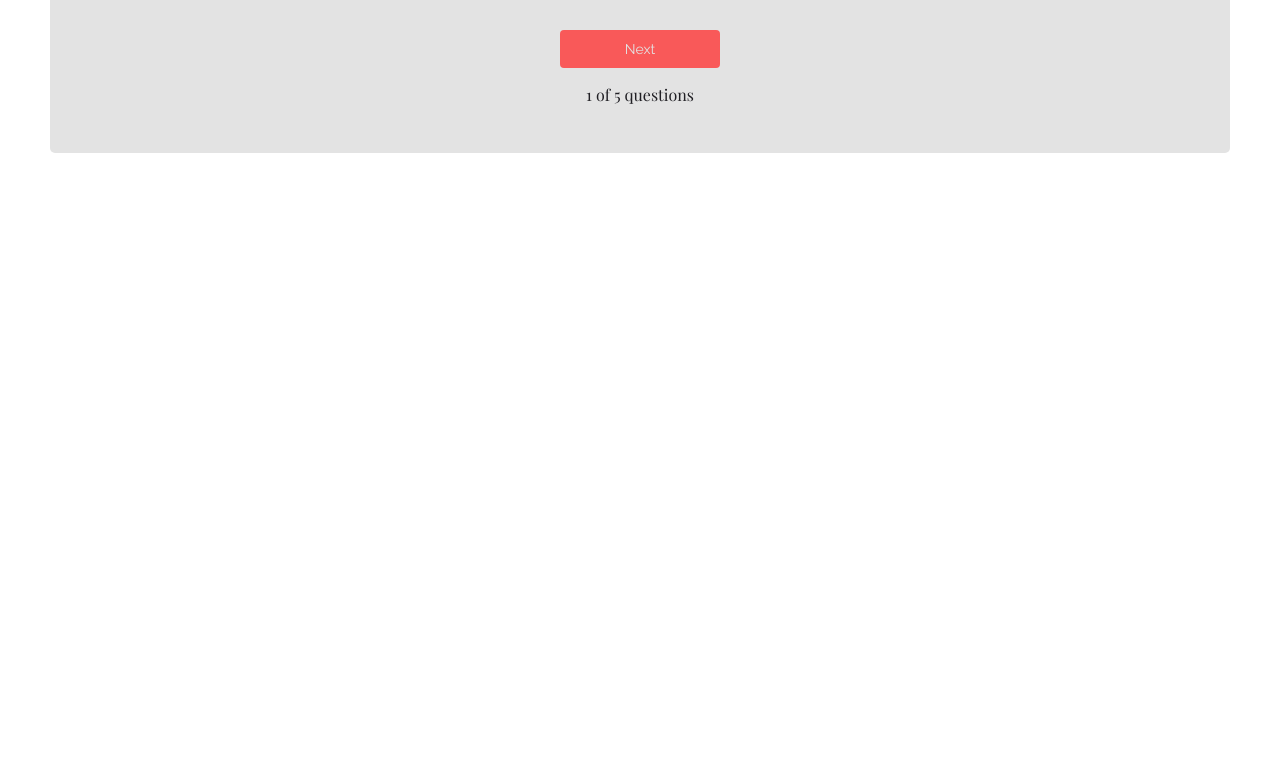
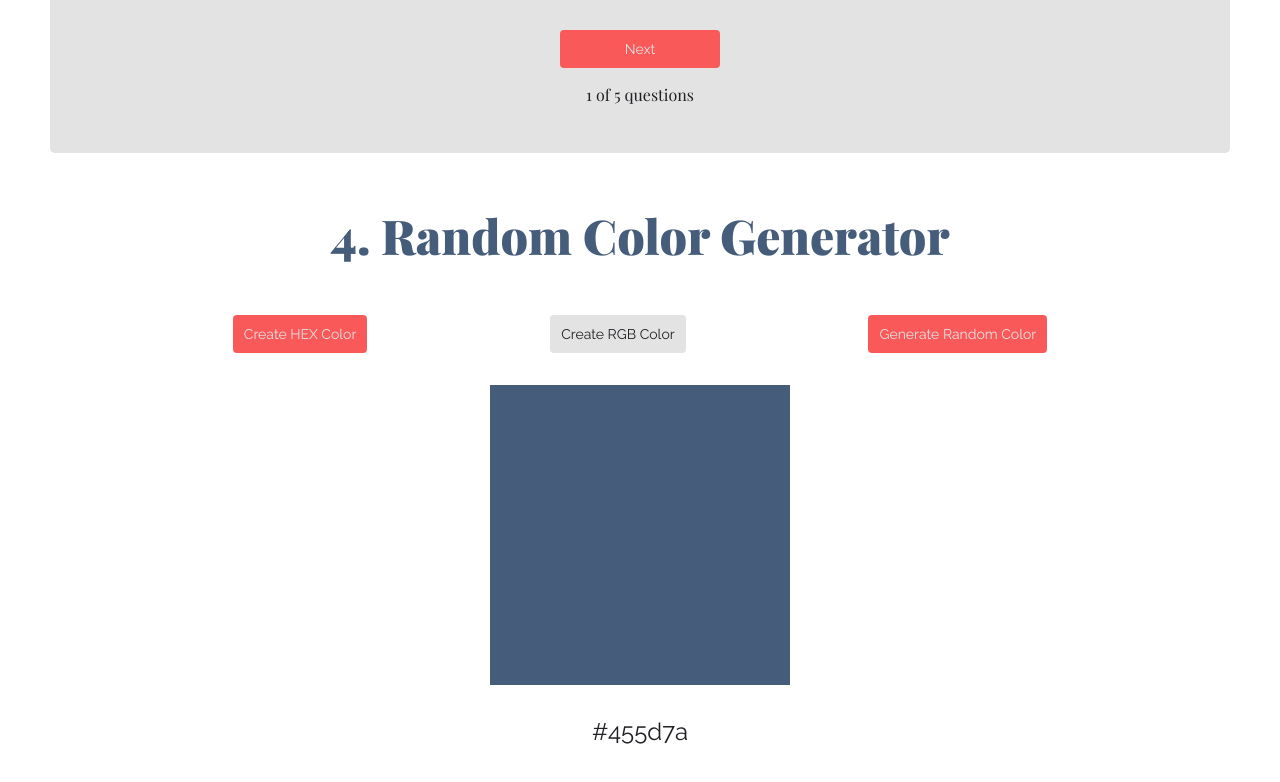
Before and after one commit to adrianaghita/100TSProjects, a React (Vite) app: page / in a window 1280 px wide. Shown: the part 1078-1860 px from the top of the page. Before the commit the page ends 1281 px from the top, so only its background shows below. Built offline with nearby package versions, Linux system fonts and the light colour scheme; a web font is replaced by a local one.

Commit message:
create random color generator

```diff
--- a/src/App.tsx
+++ b/src/App.tsx
@@ -1,4 +1,5 @@
 import Quiz from "./components/Quiz/Quiz";
+import RandomColor from "./components/RandomColor/RandomColor";
 import RandomQuotes from "./components/RandomQuotes/RandomQuotes";
 import Todo from "./components/TodoList/ToDo";
 
@@ -8,6 +9,7 @@ function App() {
       <Todo />
       <RandomQuotes />
       <Quiz />
+      <RandomColor />
     </>
   );
 }
--- /dev/null
+++ b/src/components/RandomColor/RandomColor.module.scss
@@ -0,0 +1,31 @@
+@import "/src/index.scss";
+
+.buttons {
+  display: flex;
+  justify-content: space-evenly;
+  margin-top: 3rem;
+}
+
+.button {
+  @include button;
+  background-color: $bright-color;
+  color: $primary-color;
+}
+
+.selected {
+  @include button;
+}
+
+.color-box {
+  width: 300px;
+  height: 300px;
+  display: flex;
+  margin: 2rem auto;
+}
+
+.color-name {
+  text-align: center;
+  font-family: $primary-font;
+  margin: 0;
+  font-size: 1.5rem;
+}
--- /dev/null
+++ b/src/components/RandomColor/RandomColor.tsx
@@ -0,0 +1,67 @@
+import { useState } from "react";
+import styles from "./RandomColor.module.scss";
+
+const RandomColor = () => {
+  const [typeOfColor, setTypeOfColor] = useState("hex");
+  const [color, setColor] = useState("#455d7a");
+  const randomColorUtility = (length: number) => {
+    return Math.floor(Math.random() * length);
+  };
+
+  const handleCreateRgbColor = () => {
+    const r = randomColorUtility(256);
+    const g = randomColorUtility(256);
+    const b = randomColorUtility(256);
+
+    setColor(`rgb(${r}, ${g}, ${b})`);
+  };
+
+  const handleCreateHexColor = () => {
+    const hex = [0, 1, 2, 3, 4, 5, 6, 7, 8, 9, "A", "B", "C", "D", "E", "F"];
+    let hexColor = "#";
+
+    for (let i = 0; i < 6; i++) {
+      hexColor += hex[randomColorUtility(hex.length)];
+    }
+    setColor(hexColor);
+  };
+
+  const handleGenerateRandomColor = () => {
+    typeOfColor === "hex" ? handleCreateHexColor() : handleCreateRgbColor();
+  };
+
+  return (
+    <div>
+      <h2>4. Random Color Generator</h2>
+      <section className={styles.buttons}>
+        <button
+          className={`${styles.button} ${
+            typeOfColor === "hex" ? styles.selected : ""
+          }`}
+          onClick={() => {
+            setTypeOfColor("hex");
+          }}
+        >
+          Create HEX Color
+        </button>
+        <button
+          className={`${styles.button} ${
+            typeOfColor === "rgb" ? styles.selected : ""
+          }`}
+          onClick={() => {
+            setTypeOfColor("rgb");
+          }}
+        >
+          Create RGB Color
+        </button>
+        <button className={styles.selected} onClick={handleGenerateRandomColor}>
+          Generate Random Color
+        </button>
+      </section>
+      <div className={styles[`color-box`]} style={{ background: color }}></div>
+      <p className={styles[`color-name`]}>{color}</p>
+    </div>
+  );
+};
+
+export default RandomColor;
```
